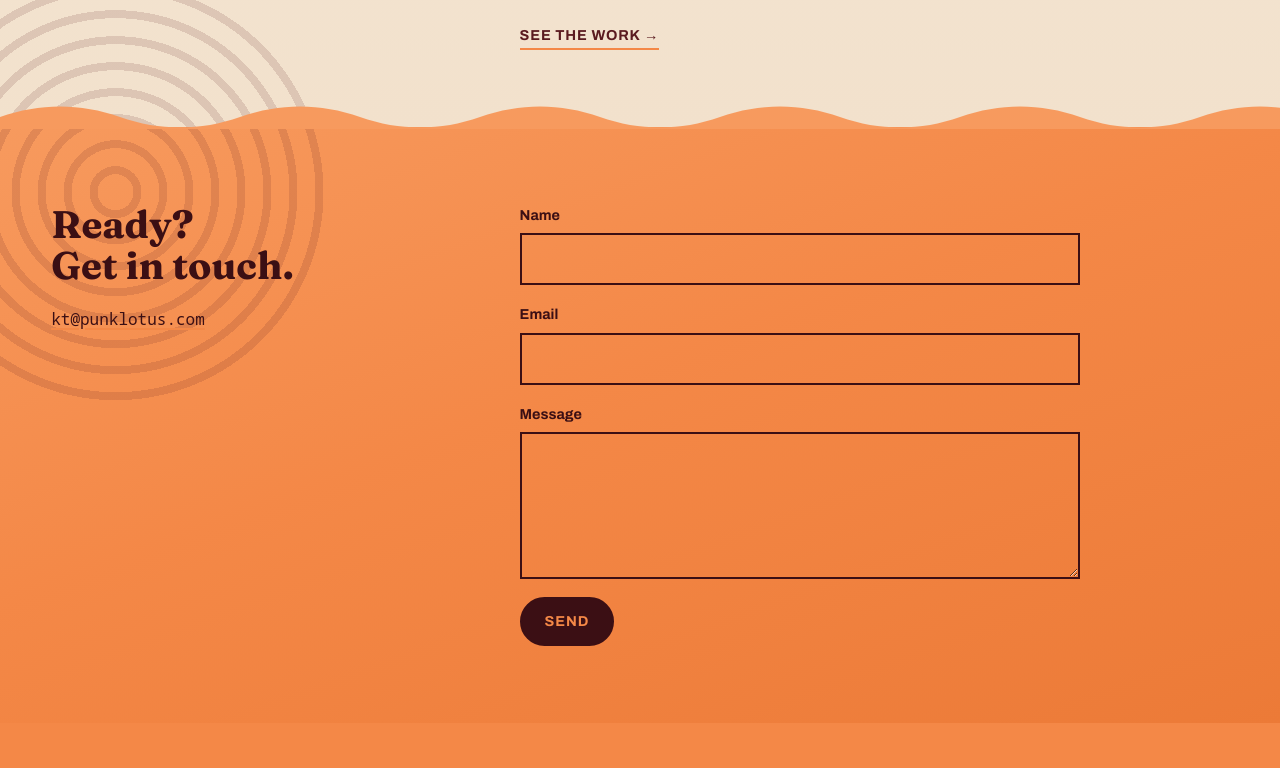
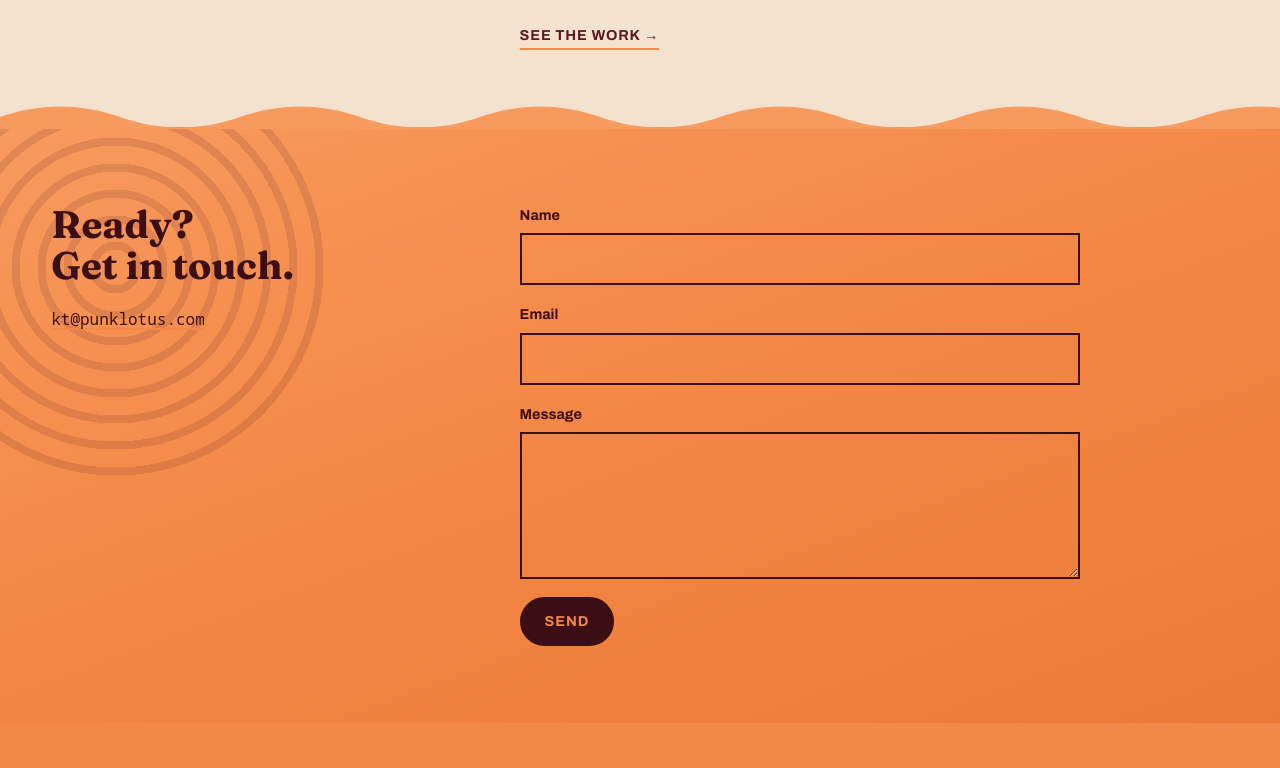
Before and after one commit to kt-netizen/punklotus-site, an Astro site: page /about in a window 1280 px wide. Shown: the part 1399-2167 px from the top of the page. Built offline with nearby package versions, Linux system fonts and the light colour scheme; Astro itself is replaced by a stand-in of ours.

Commit message:
Keep orange-section ring inside its section
Co-Authored-By: Claude Opus 5.5 <noreply@anthropic.com>

```diff
--- a/src/styles/global.css
+++ b/src/styles/global.css
@@ -54,7 +54,7 @@ p { margin: 0 0 1em; }
   width: clamp(220px, 34vw, 460px); aspect-ratio: 1; right: clamp(-140px, -8vw, -60px); bottom: clamp(-140px, -8vw, -60px); border-radius: 50%;
   background: repeating-radial-gradient(circle, transparent 0 18px, rgba(244,136,71,.28) 18px 26px);
 }
-.section--orange::after { background: repeating-radial-gradient(circle, transparent 0 18px, rgba(90,26,31,.14) 18px 26px); left: clamp(-140px, -8vw, -60px); right: auto; top: 0; bottom: auto; transform: translateY(-35%); }
+.section--orange::after { background: repeating-radial-gradient(circle, transparent 0 18px, rgba(90,26,31,.14) 18px 26px); left: clamp(-140px, -8vw, -60px); right: auto; top: clamp(-120px, -6vw, -50px); bottom: auto; clip-path: inset(clamp(50px, 6vw, 120px) 0 0 0); }
 .section > .wrap { position: relative; z-index: 2; }
 
 /* two-column: heading left, copy right — collapses on small screens */
```
